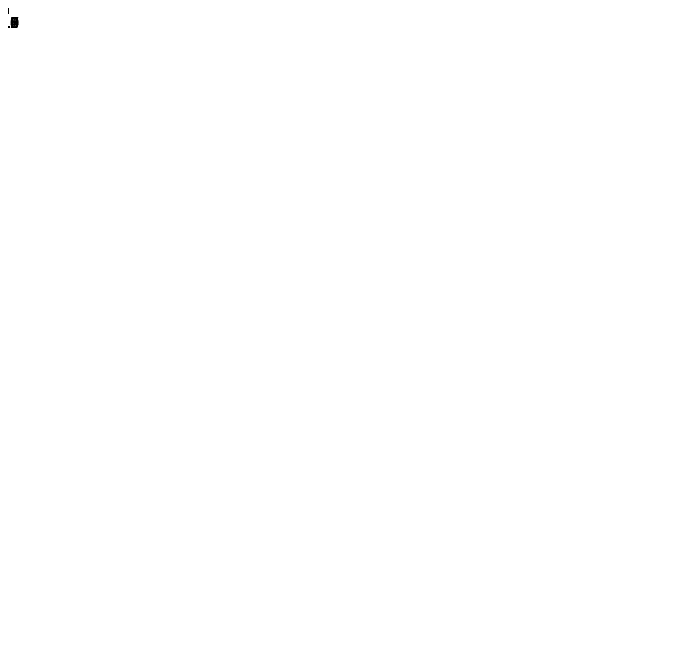
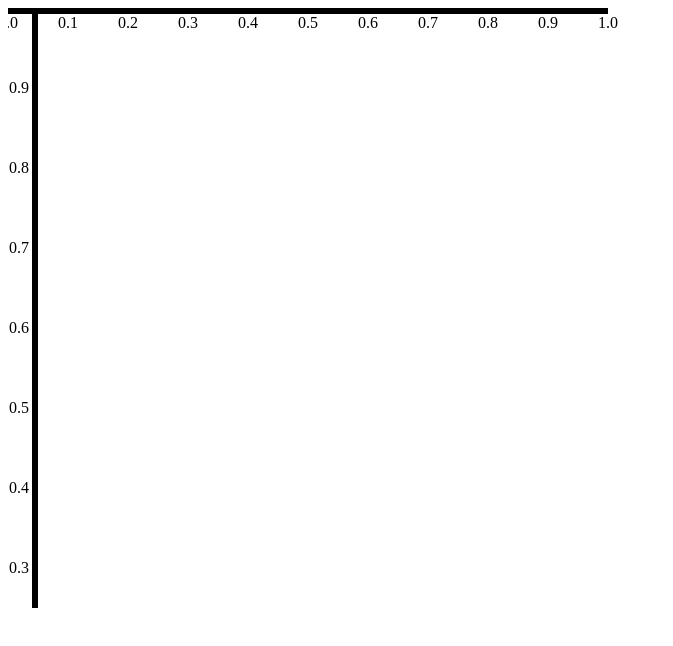
Before and after one commit to Ledragon/charting, a website: page demo/index.html in a window 1280 px wide. Shown: the whole page, without its empty margins (0-673 px from the left). Drawn offline with nearby package versions, Linux system fonts and the light colour scheme.

Commit message:
Drawing of axes

```diff
--- a/demo/index.html
+++ b/demo/index.html
@@ -11,9 +11,9 @@
     <script src="../bower_components/d3/d3.min.js"></script>
     <script src="../dist/charting.js"></script>
     <script>
-        console.log(charting);
+        // console.log(charting);
         var axis = new charting.chart('#test');
-        axis.draw();
+        // axis.draw();
     </script>
 </body>
 </html>
--- a/gulpfile.js
+++ b/gulpfile.js
@@ -8,6 +8,10 @@ gulp.task('ts', function (){
 			out:'charting.js'
 		}))
 		.pipe(gulp.dest('./dist'));
+});
+
+gulp.task('watch', ['watch-ts', 'browserSync'], function () {
+
 });
 
 gulp.task('watch-ts', function () {
--- a/src/axis.ts
+++ b/src/axis.ts
@@ -10,15 +10,39 @@ module charting {
 
 		private init(container) {
 			this._group = d3.select(container).append('g');
+			this.draw();
 		}
 
 		draw() {
+			this.drawXAxis();
+			this.drawYAxis();
+		}
+
+		private drawXAxis() {
 			var scale = d3.scale.linear();
 
-			scale.domain([0, 100]);
-			scale.range([0, 1]);
-			var axis = d3.svg.axis();
-			this._group.call(axis);
+			scale.domain([0, 1]);
+			scale.range([0, 600]);
+			var xAxis = d3.svg.axis()
+				.scale(scale)
+				.orient('bottom');
+			this._group.append('g').call(xAxis);
+
+		}
+		private drawYAxis() {
+			var scale = d3.scale.linear();
+
+			scale.domain([0, 1]);
+			scale.range([800, 0]);
+			var axis = d3.svg.axis()
+				.scale(scale)
+				.orient('left');
+			this._group.append('g')
+				.call(axis)
+				.attr({
+				'transform': 'translate(30 0)'
+			});
+
 		}
 	}
 }
```
Also changed, not shown: dist/charting.js.
